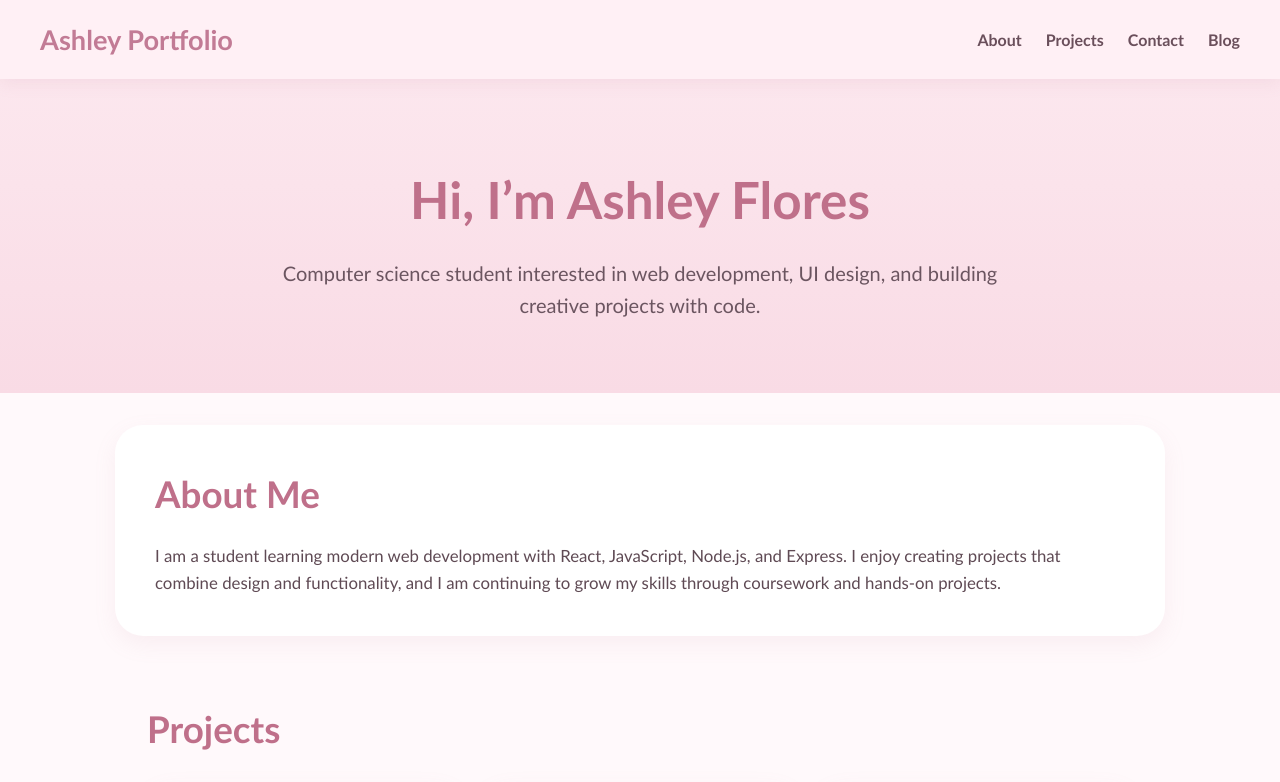
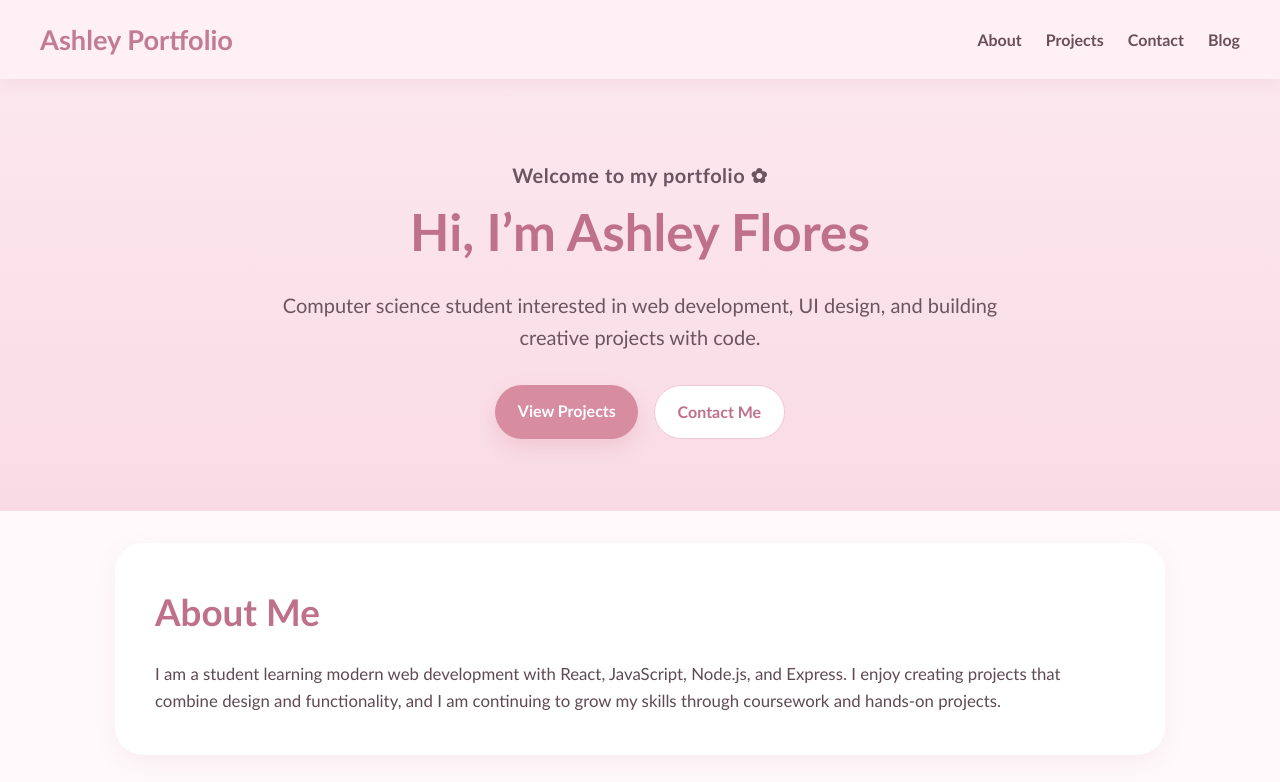
Before and after one commit to xhley/my-portfolio, a React (Vite) app: page /my-portfolio/ in a window 1280 px wide. Shown: the top 782 px of the page. Built offline with nearby package versions, Linux system fonts and the light colour scheme.

Commit message:
improve portfolio layout

```diff
--- a/src/index.css
+++ b/src/index.css
@@ -189,3 +189,66 @@ body {
     padding: 1.5rem;
   }
 }
+.hero-tag {
+  font-size: 1rem;
+  color: #bf708a;
+  margin-bottom: 1rem;
+  font-weight: 600;
+  letter-spacing: 0.5px;
+}
+
+.hero-buttons {
+  margin-top: 2rem;
+  display: flex;
+  justify-content: center;
+  gap: 1rem;
+  flex-wrap: wrap;
+}
+
+.primary-btn,
+.secondary-btn {
+  text-decoration: none;
+  padding: 0.85rem 1.4rem;
+  border-radius: 999px;
+  font-weight: 700;
+  transition: 0.2s ease;
+}
+
+.primary-btn {
+  background: #d88ca0;
+  color: white;
+  box-shadow: 0 8px 18px rgba(216, 140, 160, 0.25);
+}
+
+.primary-btn:hover {
+  background: #c97890;
+  transform: translateY(-2px);
+}
+
+.secondary-btn {
+  background: white;
+  color: #bf708a;
+  border: 1px solid #efc8d3;
+}
+
+.secondary-btn:hover {
+  background: #fff3f7;
+  transform: translateY(-2px);
+}
+
+.about-card,
+.contact-card {
+  background: #ffffff;
+  border-radius: 28px;
+  box-shadow: 0 8px 22px rgba(200, 140, 160, 0.1);
+  padding: 2.5rem;
+  margin-top: 2rem;
+}
+
+.footer {
+  text-align: center;
+  padding: 2rem 1rem 3rem;
+  color: #a06f82;
+  font-weight: 600;
+  font-size: 0.95rem;
+}
--- a/src/pages/Home.jsx
+++ b/src/pages/Home.jsx
@@ -17,14 +17,20 @@ function Home() {
   return (
     <main>
       <section className="hero">
+        <p className="hero-tag">Welcome to my portfolio ✿</p>
         <h1>Hi, I’m Ashley Flores</h1>
         <p>
           Computer science student interested in web development, UI design,
           and building creative projects with code.
         </p>
+
+        <div className="hero-buttons">
+          <a href="#projects" className="primary-btn">View Projects</a>
+          <a href="#contact" className="secondary-btn">Contact Me</a>
+        </div>
       </section>
 
-      <section id="about" className="section">
+      <section id="about" className="section about-card">
         <h2>About Me</h2>
         <p>
           I am a student learning modern web development with React,
@@ -43,11 +49,15 @@ function Home() {
         </div>
       </section>
 
-      <section id="contact" className="section">
+      <section id="contact" className="section contact-card">
         <h2>Contact</h2>
         <p>Email: ashleyflores@example.com</p>
         <p>GitHub: github.com/xhley</p>
       </section>
+
+      <footer className="footer">
+        <p>Made with ♡ by Ashley Flores</p>
+      </footer>
     </main>
   )
 }
```
